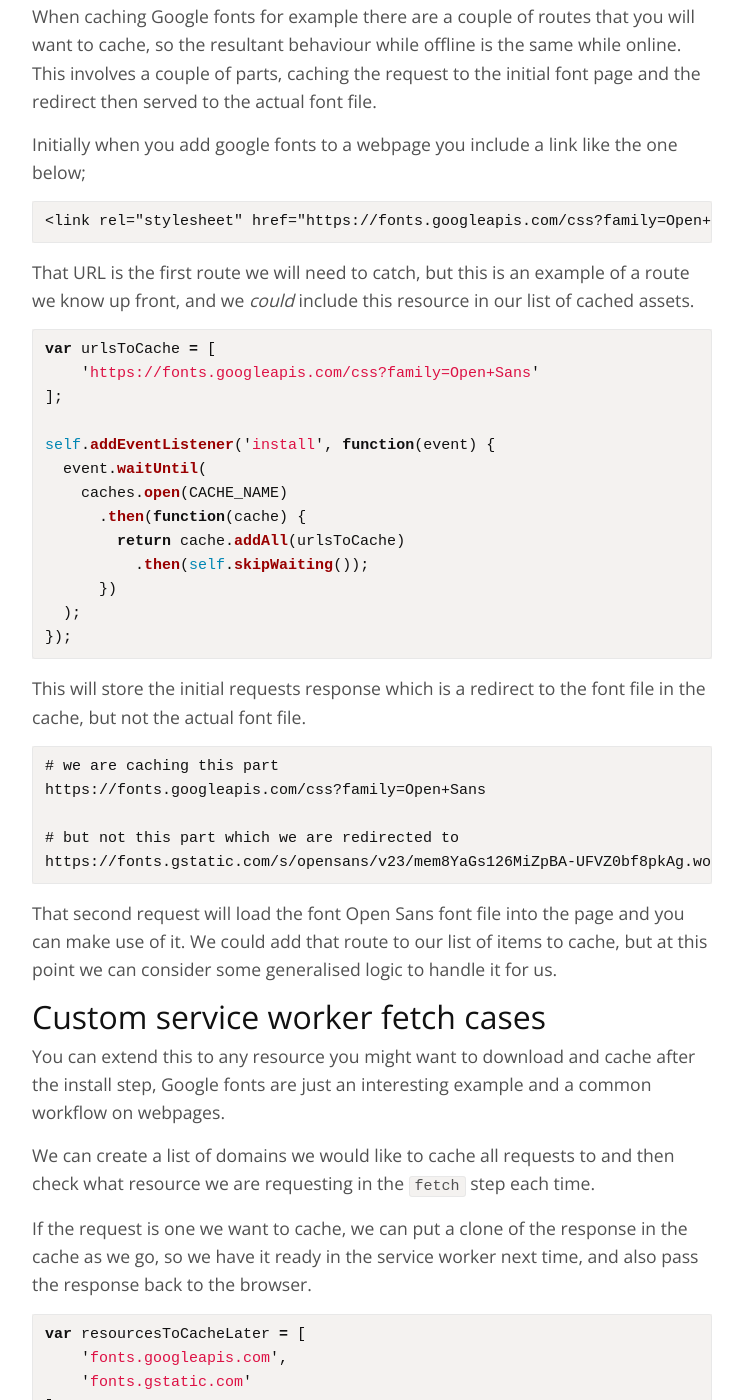
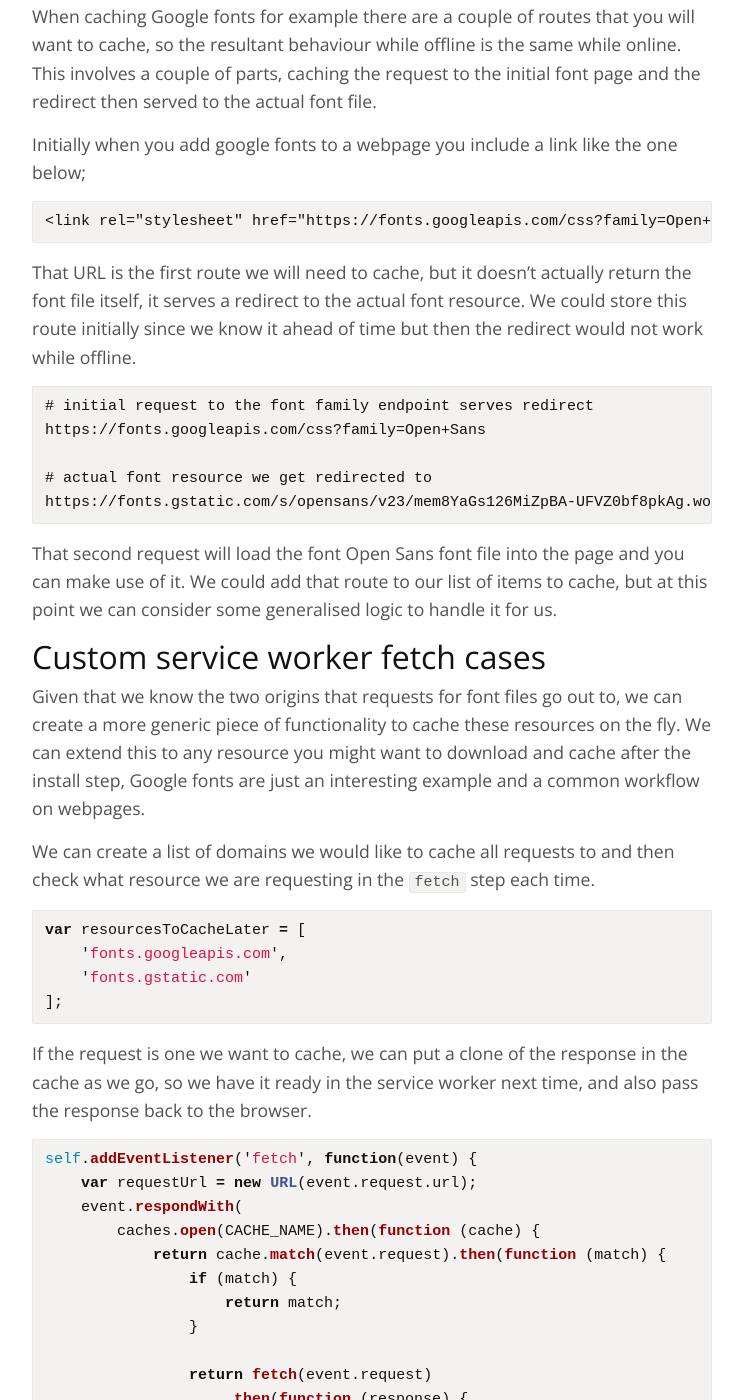
Before and after one commit to dayvidwhy/dayvidwhy.github.io, a Jekyll site: the page built from _posts/2021-09-06-caching-dynamic-resources-with-service-workers.markdown, in a window 1280 px wide and 1400 px high, scrolled down 445 px. Shown: the whole window, without its empty margins (268-1011 px from the left). Built offline with Jekyll 4.4.1, drawn with Linux system fonts in a browser that asks for light colours; some of the changed text lies outside the part shown.

Commit message:
Further siadjust blog post.

````diff
--- a/_posts/2021-09-06-caching-dynamic-resources-with-service-workers.markdown
+++ b/_posts/2021-09-06-caching-dynamic-resources-with-service-workers.markdown
@@ -16,107 +16,70 @@
 <link rel="stylesheet" href="https://fonts.googleapis.com/css?family=Open+Sans">
 ```
 
-That URL is the first route we will need to catch, but this is an example of a route we know up front, and we _could_ include this resource in our list of cached assets.
-
-```js
-var urlsToCache = [
-    'https://fonts.googleapis.com/css?family=Open+Sans'
-];
-
-self.addEventListener('install', function(event) {
-  event.waitUntil(
-    caches.open(CACHE_NAME)
-      .then(function(cache) {
-        return cache.addAll(urlsToCache)
-          .then(self.skipWaiting());
-      })
-  );
-});
-```
-
-This will store the initial requests response which is a redirect to the font file in the cache, but not the actual font file.
+That URL is the first route we will need to cache, but it doesn't actually return the font file itself, it serves a redirect to the actual font resource. We could store this route initially since we know it ahead of time but then the redirect would not work while offline.
 
 ```
-# we are caching this part
+# initial request to the font family endpoint serves redirect
 https://fonts.googleapis.com/css?family=Open+Sans
 
-# but not this part which we are redirected to
+# actual font resource we get redirected to
 https://fonts.gstatic.com/s/opensans/v23/mem8YaGs126MiZpBA-UFVZ0bf8pkAg.woff2
 ```
 
 That second request will load the font Open Sans font file into the page and you can make use of it. We could add that route to our list of items to cache, but at this point we can consider some generalised logic to handle it for us.
 
 # Custom service worker fetch cases
-You can extend this to any resource you might want to download and cache after the install step, Google fonts are just an interesting example and a common workflow on webpages.
+Given that we know the two origins that requests for font files go out to, we can create a more generic piece of functionality to cache these resources on the fly. We can extend this to any resource you might want to download and cache after the install step, Google fonts are just an interesting example and a common workflow on webpages.
 
 We can create a list of domains we would like to cache all requests to and then check what resource we are requesting in the `fetch` step each time.
-
-If the request is one we want to cache, we can put a clone of the response in the cache as we go, so we have it ready in the service worker next time, and also pass the response back to the browser.
 
 ```js
 var resourcesToCacheLater = [
     'fonts.googleapis.com',
     'fonts.gstatic.com'
 ];
+```
+
+If the request is one we want to cache, we can put a clone of the response in the cache as we go, so we have it ready in the service worker next time, and also pass the response back to the browser.
+
+```js
 self.addEventListener('fetch', function(event) {
     var requestUrl = new URL(event.request.url);
+    event.respondWith(
+        caches.open(CACHE_NAME).then(function (cache) {
+            return cache.match(event.request).then(function (match) {
+                if (match) {
+                    return match;
+                }
 
-    // is this a route we want to cache?
-    if (resourcesToCacheLater.indexOf(requestUrl.host) >= 0) {
-        event.respondWith(
-            caches.open(CACHE_NAME)
-            .then(function(cache) {
-                return cache.match(event.request).then(function(match) {
-                    if (match) {
-                        // serve the cached resource
-                        return match;
-                    }
-                    return fetch(event.request).then(function(response) {
-                        // put resource in the cache while we have it
-                        cache.put(event.request, response.clone());
+                return fetch(event.request)
+                    .then(function (response) {
+                        // is this a route we want to cache?
+                        if (resourcesToCacheLater.indexOf(requestUrl.host) >= 0) {
+                            // put resource in the cache while we have it
+                            cache.put(event.request, response.clone());
+                        }
                         // pass the resource back to the browser
                         return response;
-                    });
-                });
-            })
-        );
-    } else { // it's something else they want
-        try {
-            event.respondWith(
-                caches.match(event.request)
-                .then(function(response) {
-                    if (response) {
-                        return response;
-                    }
-                    return fetch(event.request).catch(function(_) {
-                        // we didn't cache it, and they're offline and it failed
+                    }).catch(function () {
+                        // we didn't cache it, they're offline and it failed
                         return new Response(null, {status: 404});
                     });
-                })
-            );
-        } catch(_) { /* errors */}
-    }
+            });
+        })
+    );
 });
 ```
 
-The key part in that first conditional is checking for a cache hit on the resource, and then reaching out to the network if we need to go and grab it.
+When we find that the resource we want does not have a match in the cache, and we go to fetch it from the network, we check to see if it is a resource we want to add to our cache dynamically. If we have it, we serve the resource up from the cache, otherwise we go out and get the resource while also storing a copy of it in our cache.
 
 ```js
-return cache.match(event.request).then(function(match) {
-    if (match) {
-        // serve the cached resource
-        return match;
-    }
-    return fetch(event.request).then(function(response) {
-        // put resource in the cache while we have it
-        cache.put(event.request, response.clone());
-        // pass the resource back to the browser
-        return response;
-    });
-});
+// is this a route we want to cache?
+if (resourcesToCacheLater.indexOf(requestUrl.host) >= 0) {
+    // put resource in the cache while we have it
+    cache.put(event.request, response.clone());
+}
 ```
-
-If we have it, we serve the resource up from the cache, otherwise we go out and get the resource while also storing a copy of it in our cache.
 
 Note that we need to create a `.clone()` of the response to put in the cache, we can't store the request in the cache and also send the same one back to the browser.
 
````
